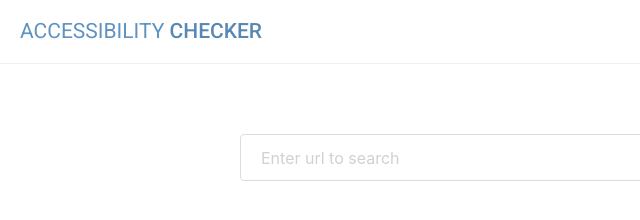
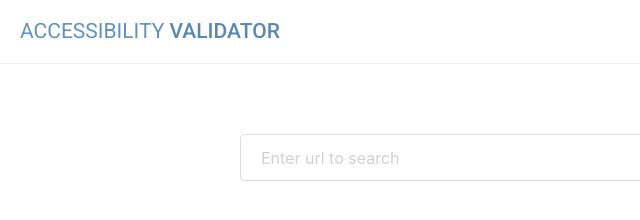
Before and after one commit to hmrd-babel/web-validator, a website: page public/index.html in a window 1280 px wide. Shown: the full height of the page, 0-640 px from the left. Drawn offline with nearby package versions, Linux system fonts and the light colour scheme.

Commit message:
Revert "something is amiss"
This reverts commit 833a075269eb38a378f920ed6d3de7e979db4a20.

```diff
--- a/public/index.html
+++ b/public/index.html
@@ -14,7 +14,7 @@
 <body>
     <!-- Header -->
     <header class="header">
-        <h1 class="brand-logo">Accessibility <span>Checker</span></h1>
+        <h1 class="brand-logo">Accessibility <span>Validator</span></h1>
     </header>
 
     <!-- Main Content -->
```
